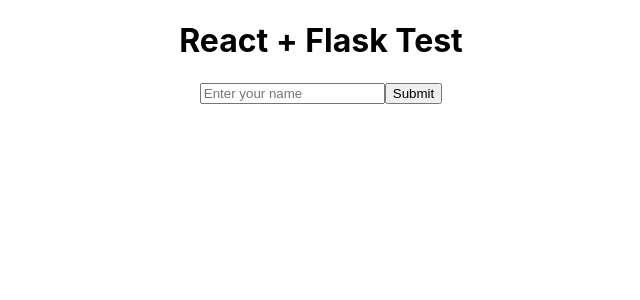
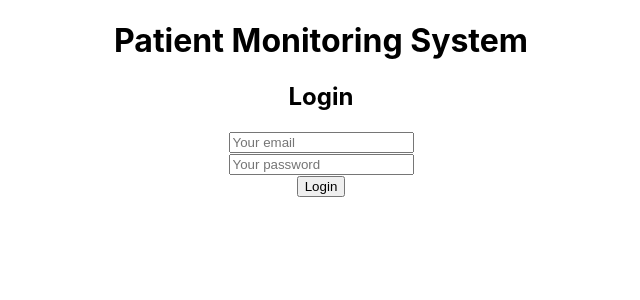
Before and after one commit to bhavv04/Healthcare-Patient-Management, a React (Create React App) app in the folder client/: page /login in a window 1280 px wide. Shown: the top 300 px of the page, without its empty margins (319-959 px from the left). Built offline with nearby package versions, Linux system fonts and the light colour scheme; no server answers.

Commit message:
added some authentification

```diff
--- a/client/package.json
+++ b/client/package.json
@@ -3,6 +3,7 @@
   "version": "0.1.0",
   "private": true,
   "dependencies": {
+    "@supabase/supabase-js": "^2.80.0",
     "@testing-library/dom": "^10.4.1",
     "@testing-library/jest-dom": "^6.9.1",
     "@testing-library/react": "^16.3.0",
--- a/client/src/App.js
+++ b/client/src/App.js
@@ -1,46 +1,110 @@
-import { useState } from 'react';
+import { useState, useEffect } from 'react'; // Added useEffect
 import './App.css';
+import { supabase } from './supabaseClient'; // Import our client
+import Login from './Login'; // Import the login component
 
 function App() {
   const [name, setName] = useState('');
   const [response, setResponse] = useState('');
+  const [session, setSession] = useState(null); // Will hold the user's session
+  const [loading, setLoading] = useState(false); // To prevent double-clicks
+
+  // This hook runs when the app first loads
+  useEffect(() => {
+    // Check if the user is already logged in
+    supabase.auth.getSession().then(({ data: { session } }) => {
+      setSession(session);
+    });
+
+    // Listen for auth changes (this fires on login/logout)
+    const { data: { subscription } } = supabase.auth.onAuthStateChange((_event, session) => {
+      setSession(session);
+    });
+
+    // Cleanup the listener when the component unmounts
+    return () => subscription.unsubscribe();
+  }, []); // The empty array means this only runs once on load
 
   const handleSubmit = async (e) => {
     e.preventDefault();
+    setLoading(true);
+
+    // Make sure we have a session before fetching
+    if (!session) {
+      setResponse('Error: You must be logged in to add a patient.');
+      setLoading(false);
+      return;
+    }
+
     try {
+      setResponse('Sending...');
+
+      // This is your original fetch call, with one key addition:
       const res = await fetch('http://127.0.0.1:5000/patients', {
         method: 'POST',
         headers: {
           'Content-Type': 'application/json',
+          // THIS IS THE CRITICAL LINE
+          // It proves to your Flask server that the user is logged in.
+          'Authorization': `Bearer ${session.access_token}`,
         },
         body: JSON.stringify({ name }),
       });
+
       const data = await res.json();
 
+      if (!res.ok) {
+        // If Flask sent an error (like 401), this will catch it
+        throw new Error(data.error || 'Failed to add patient');
+      }
+
       setResponse(`Patient "${name}" was recorded with ID: ${data.id}`);
-
-      // Clear the input after submission
       setName('');
 
     } catch (error) {
       console.error('Error:', error);
-      setResponse('Error adding patient'); // show error message
+      setResponse(error.message); // Show the error from Flask
     }
+
+    setLoading(false);
   };
 
+  // --- Main Render Logic ---
+
+  // 1. If there is NO session, show the Login component
+  if (!session) {
+    return (
+      <div className="App">
+        <h1>Patient Monitoring System</h1>
+        <Login />
+      </div>
+    );
+  }
+
+  // 2. If there IS a session, show the main app
   return (
     <div className="App">
-      <h1>React + Flask Test</h1>
+      <h1>Patient Monitoring System</h1>
+      <p>Welcome, {session.user.email}</p>
+
       <form onSubmit={handleSubmit}>
         <input
           type="text"
           value={name}
           onChange={(e) => setName(e.target.value)}
-          placeholder="Enter your name"
+          placeholder="Enter patient's full name"
         />
-        <button type="submit">Submit</button>
+        <button type="submit" disabled={loading}>
+          {loading ? "Adding..." : "Add Patient"}
+        </button>
       </form>
-      {response && <p>Response: {response}</p>}
+      {response && <p>{response}</p>}
+
+      <button
+        style={{marginTop: "20px"}}
+        onClick={() => supabase.auth.signOut()}>
+        Logout
+      </button>
     </div>
   );
 }
--- /dev/null
+++ b/client/src/Login.js
@@ -0,0 +1,59 @@
+import { useState } from 'react';
+import { supabase } from './supabaseClient'; // Import our client
+
+function Login() {
+  const [loading, setLoading] = useState(false);
+  const [email, setEmail] = useState('');
+  const [password, setPassword] = useState('');
+  const [message, setMessage] = useState('');
+
+  const handleLogin = async (e) => {
+    e.preventDefault();
+    setLoading(true);
+    setMessage('');
+
+    // This is the Supabase auth call
+    const { error } = await supabase.auth.signInWithPassword({
+      email: email,
+      password: password,
+    });
+
+    if (error) {
+      setMessage(`Login failed: ${error.message}`);
+    } else {
+      setMessage('Logged in! The page will refresh.');
+      // The onAuthStateChange in App.js will detect this and show the app
+    }
+    setLoading(false);
+  };
+
+  return (
+    <div>
+      <h2>Login</h2>
+      <form onSubmit={handleLogin}>
+        <input
+          type="email"
+          placeholder="Your email"
+          value={email}
+          onChange={(e) => setEmail(e.target.value)}
+        /><br/>
+
+        {/* --- THIS IS THE CORRECTED PART --- */}
+        <input
+          type="password"
+          placeholder="Your password"
+          value={password}
+          onChange={(e) => setPassword(e.target.value)}
+        /><br/>
+
+        <button type="submit" disabled={loading}>
+          {loading ? 'Logging in...' : 'Login'}
+        </button>
+        {/* --- END OF CORRECTIONS --- */}
+      </form>
+      {message && <p>{message}</p>}
+    </div>
+  );
+}
+
+export default Login;
--- /dev/null
+++ b/client/src/supabaseClient.js
@@ -0,0 +1,8 @@
+import { createClient } from '@supabase/supabase-js';
+
+// Get keys from the .env.local file
+const supabaseUrl = process.env.REACT_APP_SUPABASE_URL;
+const supabaseAnonKey = process.env.REACT_APP_SUPABASE_ANON_KEY;
+
+// This exports a single 'supabase' client for your whole app
+export const supabase = createClient(supabaseUrl, supabaseAnonKey);
```
Also changed, not shown: 1 other file (tests, documents, lock files or other folders).
